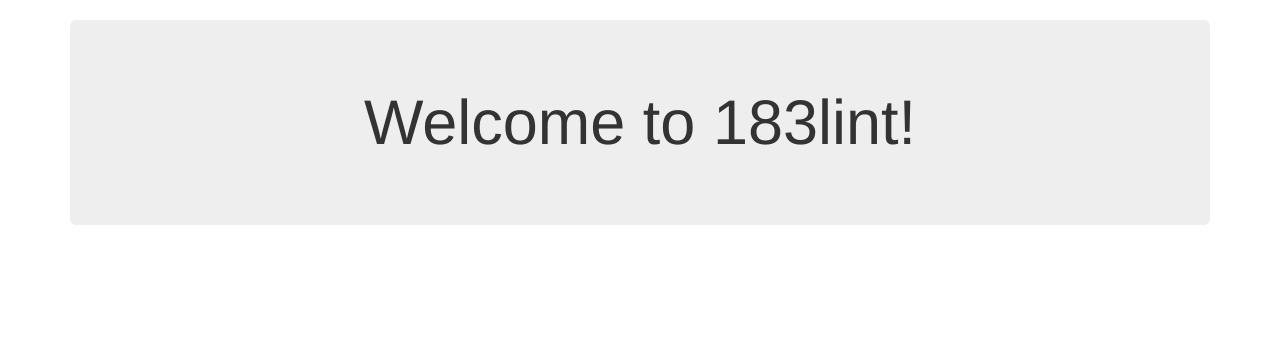
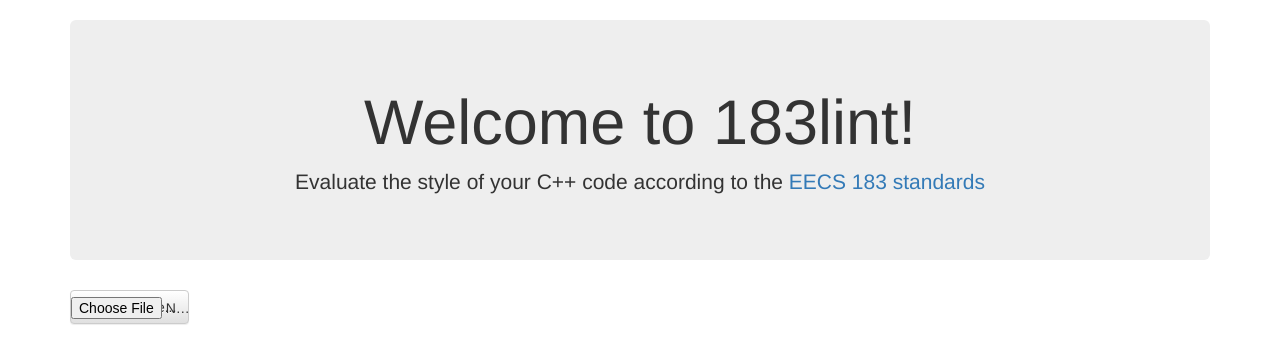
Before and after one commit to willwolfram18/183lint, a Flask app: page / in a window 1280 px wide. Shown: the part 52-416 px from the top of the page. Run offline with Flask 2, Linux system fonts and the light colour scheme; some libraries are stand-ins or nearby versions.

Commit message:
Created custom file button

```diff
--- /dev/null
+++ b/static/scripts.js
@@ -0,0 +1,14 @@
+$(function(){
+    function adjustInputWidth($input) {
+        var newWidth = $input.parent().innerWidth();
+        $input.width(newWidth);
+    }
+
+    function adjustInputWidths() {
+        $('.hidden-file-input').each(function() {
+            adjustInputWidth($(this));
+        })
+    }
+
+    adjustInputWidths();
+});
--- a/static/styles.css
+++ b/static/styles.css
@@ -1,3 +1,18 @@
 .navbar.navbar-inverse {
     width: 100%;
 }
+
+#input-files {
+
+}
+
+#input-files .btn {
+    position: relative;
+}
+
+input[type=file].hidden-file-input {
+    display: inline-block;
+    position: absolute;
+    left: 0px;
+    /*opacity: 0;*/
+}
--- a/templates/base.html
+++ b/templates/base.html
@@ -6,13 +6,16 @@
     <title>183lint</title>
     {% endblock %}
 
-    <link rel="stylesheet" type="text/css" href="{{url_for('static', filename='styles.css')}}">
-
     <!-- jQuery and Bootstrap libraries -->
     <script src="https://ajax.googleapis.com/ajax/libs/jquery/2.1.4/jquery.min.js"></script>
     <link rel="stylesheet" href="https://maxcdn.bootstrapcdn.com/bootstrap/3.3.4/css/bootstrap.min.css">
     <link rel="stylesheet" href="https://maxcdn.bootstrapcdn.com/bootstrap/3.3.4/css/bootstrap-theme.min.css">
     <script src="https://maxcdn.bootstrapcdn.com/bootstrap/3.3.4/js/bootstrap.min.js"></script>
+
+    <!-- Custom styles and JS -->
+    <link rel="stylesheet" type="text/css" href="{{url_for('static', filename='styles.css')}}">
+    <script src="{{url_for('static', filename='scripts.js')}}"></script>
+
 </head>
 <body class="container-fluid">
     <nav class="navbar navbar-inverse">
--- a/templates/index.html
+++ b/templates/index.html
@@ -3,7 +3,15 @@
 {% block content %}
 <div class="container">
     <div class="jumbotron">
-        <h1 class="text-center">Welcome to 183lint!<h2>
+        <h1 class="text-center">Welcome to 183lint!</h1>
+        <p class="text-center">Evaluate the style of your C++ code according to the <a href="https://www.umich.edu/~eecs183/docs/style.html" target="_blank">EECS 183 standards</a></p>
+    </div>
+</div>
+
+<div id="input-files" class="container">
+    <div class="btn btn-default">
+        <span class="filename">Choose a file...</span>
+        <input class="hidden-file-input" type="file" accept=".cpp,.h">
     </div>
 </div>
 {% endblock %}
```
